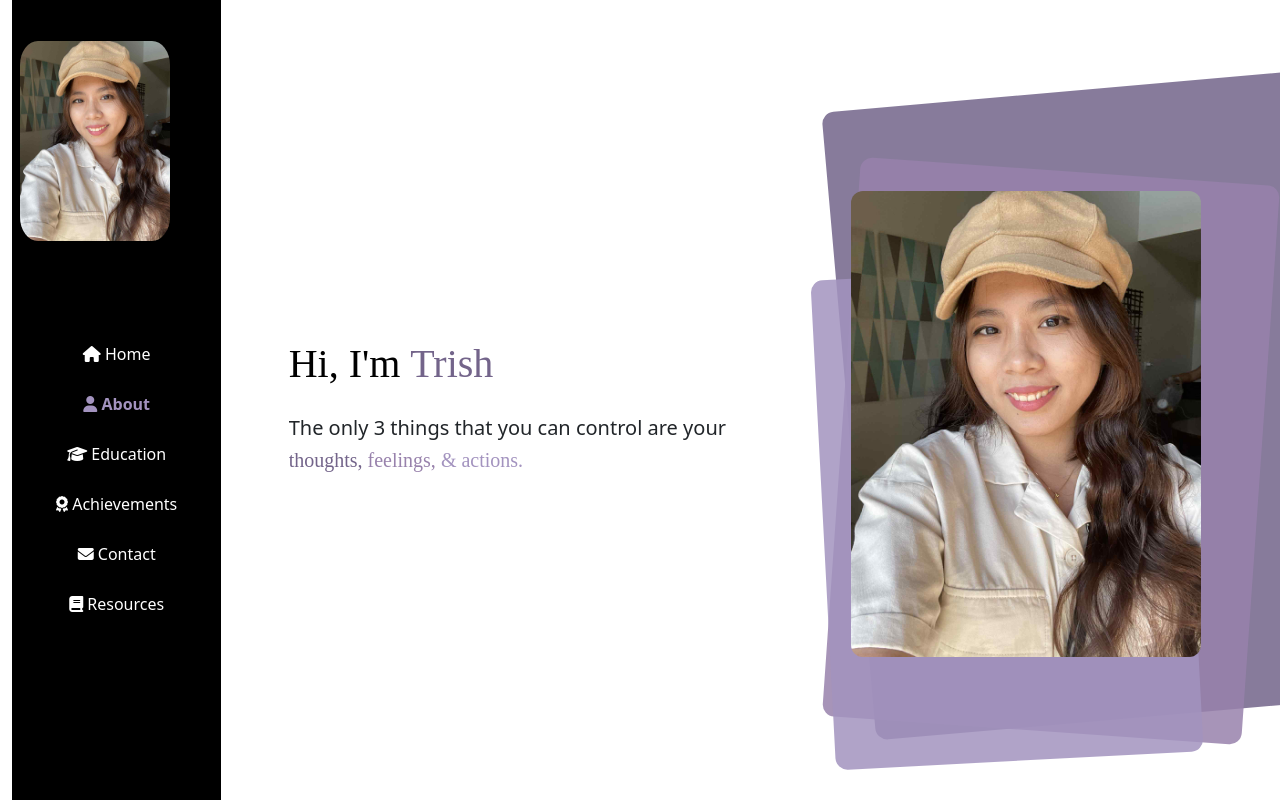
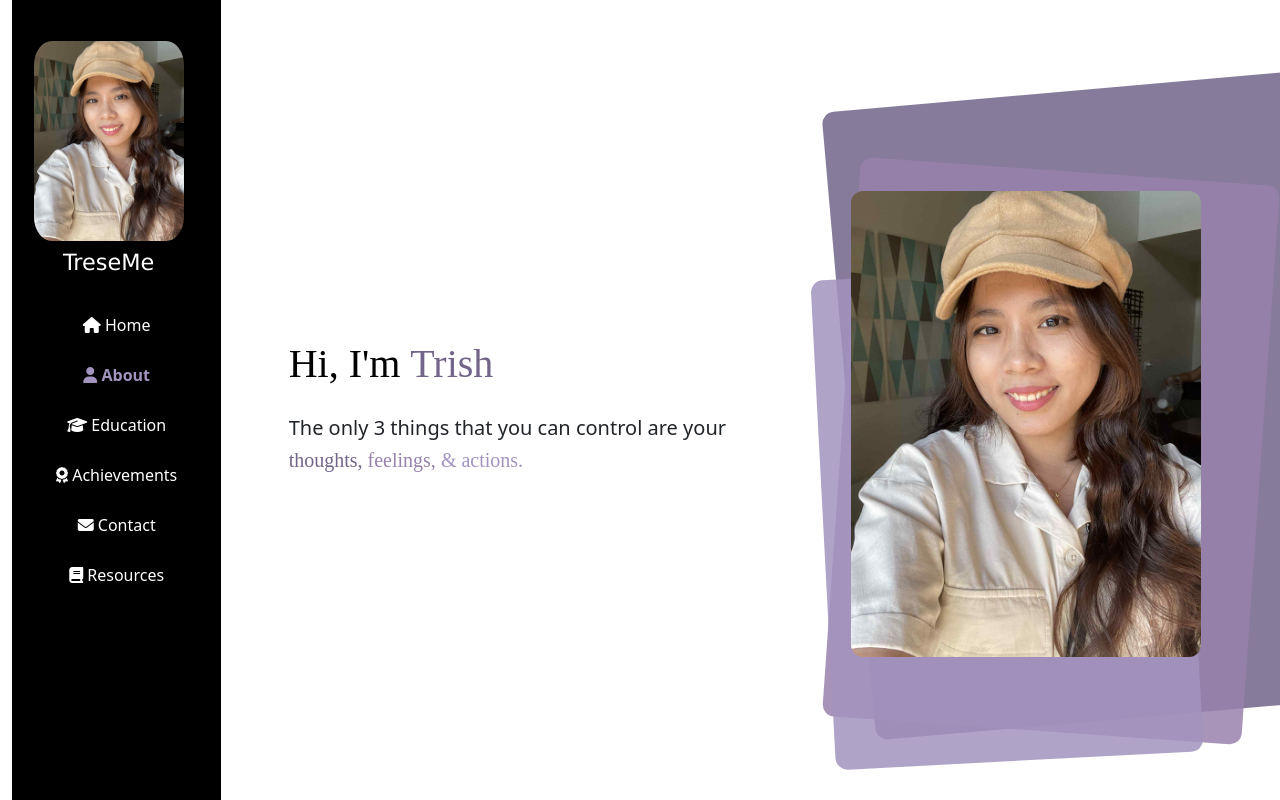
Before and after one commit to TrishaMaeSayson/personal-website-finals, a Vue app in the folder trisha-website/: page / in a window 1280 px wide. Shown: the top 800 px of the page. Built offline with nearby package versions, Linux system fonts and the light colour scheme; no server answers.

Commit message:
revised sidebar and css

```diff
--- a/trisha-website/public/style.css
+++ b/trisha-website/public/style.css
@@ -32,13 +32,6 @@ body {
   z-index: 1000;
 }
 
-/*.col-md-10 {
-  display: block;
-  padding: 40px;
-  max-width: 1000px;
-  margin: 0 auto;
-}*/
-
 /* Main content centering */
 .col-md-10 .p-4 {
   max-width: 1000px;
@@ -54,6 +47,19 @@ body {
    🎨 SIDEBAR & NAVIGATION
 ====================================== */
 
+.sidebar {
+  background-color: #000 !important;
+  color: #fff;
+  width: 100%;
+  height: 100vh;
+  position: sticky;
+  top: 0;
+  display: flex;
+  flex-direction: column;
+  align-items: center;
+  padding: 1.5rem 0;
+}
+
 .sidebar,
 .sidebar .navbar-collapse {
   background-color: #000 !important;  /* solid black */
@@ -67,16 +73,6 @@ body {
   margin: 0;
   list-style: none;
 }
-
-/*.sidebar {
-  width: 100%;
-  min-height: 100vh;
-  background-color: #000 !important;
-  color: #fff;
-  display: flex;
-  flex-direction: column;
-  align-items: flex-start;
-}*/
 
 .profile-pic {
   min-height: 25vh;
@@ -119,8 +115,11 @@ body {
 }
 
 .navbar-nav {
+  display: flex;
   flex-direction: column;
   gap: 0; /* spacing between links */
+  width: 100;
+  padding: 0;
 }
 
 /* ======================================
@@ -136,6 +135,7 @@ body {
     width: 100%;
     min-height: auto;
     padding: 1rem;
+    position: relative;
   }
 
   .col-md-10 {
--- a/trisha-website/src/components/Sidebar.vue
+++ b/trisha-website/src/components/Sidebar.vue
@@ -1,14 +1,14 @@
 <template>
-  <nav class="sidebar navbar navbar-expand-lg flex-lg-column p-3">
+  <nav class="sidebar navbar navbar-expand-lg navbar-dark flex-column p-3">
     <!-- Brand / Profile -->
-    <a class="navbar-brand w-100 mb-2" href="#home">
+    <a class="navbar-brand w-100 mb-3 text-center" href="#home">
       <img src="/images/selfie.jpg" class="profile-pic mb-2" alt="Profile" />
-      <h1>TreseMe</h1>
+      <h1 class="brand-name">TreseMe</h1>
     </a>
 
-    <!-- Hamburger Button -->
+    <!-- Hamburger Button (visible on mobile) -->
     <button
-      class="navbar-toggler"
+      class="navbar-toggler mb-3"
       type="button"
       data-bs-toggle="collapse"
       data-bs-target="#sidebarNav"
@@ -20,7 +20,7 @@
     </button>
 
     <!-- Collapsible Menu -->
-    <div class="collapse navbar-collapse flex-column mt-3 w-100 show" id="sidebarNav">
+    <div class="collapse navbar-collapse flex-column w-100" id="sidebarNav">
       <ul class="navbar-nav w-100 text-center">
         <li class="nav-item"><a href="#home" class="nav-link"><i class="fas fa-home"></i> Home</a></li>
         <li class="nav-item"><a href="#about" class="nav-link"><i class="fas fa-user"></i> About</a></li>
```
